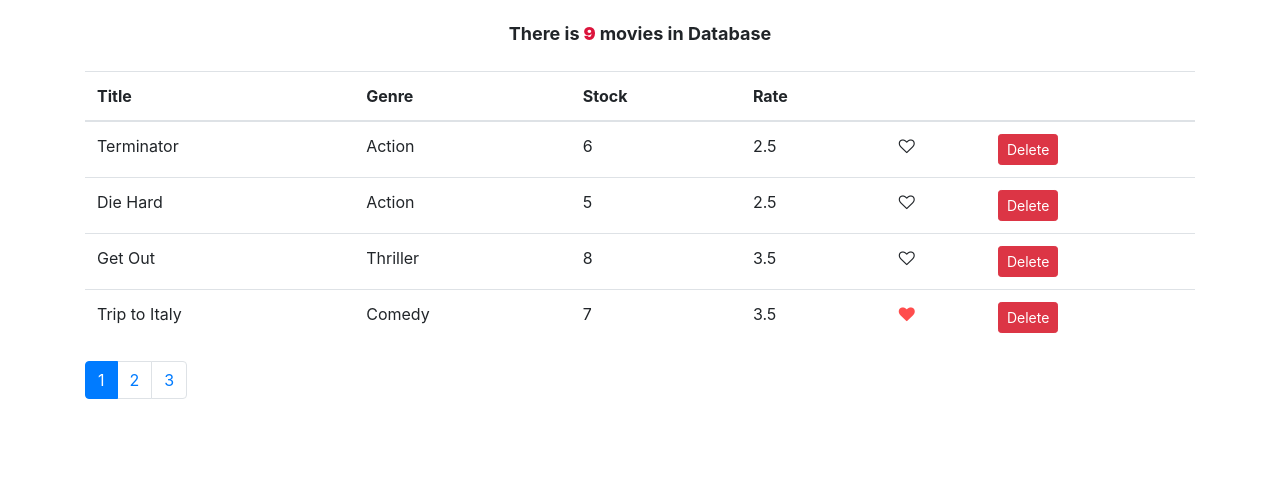
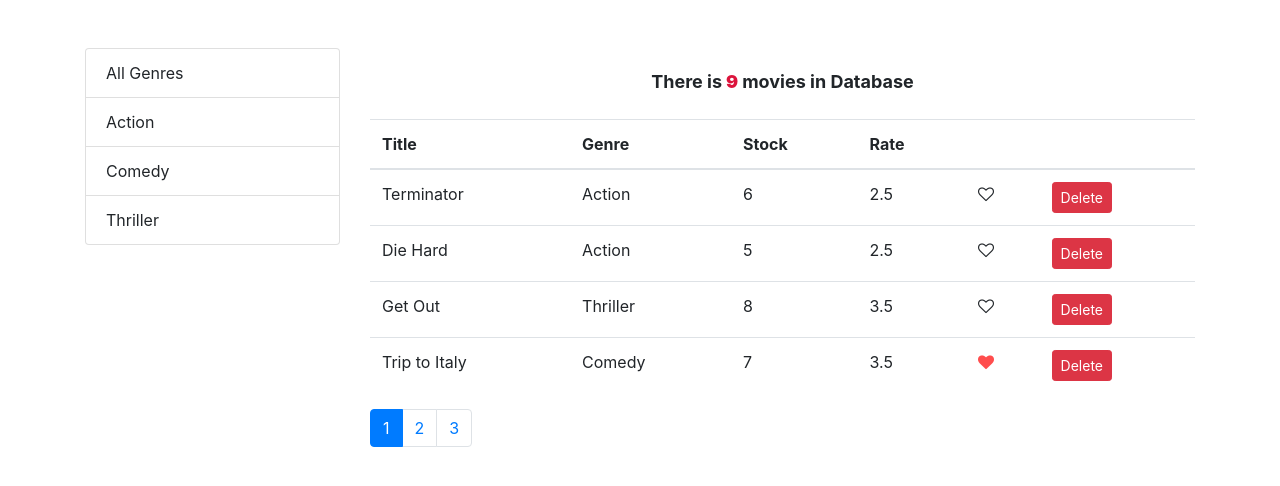
Before and after one commit to Xopper/vidly, a React (Create React App) app: page / in a window 1280 px wide. Shown: the top 486 px of the page. Built offline with nearby package versions, Linux system fonts and the light colour scheme.

Commit message:
add listing by gender

```diff
--- /dev/null
+++ b/src/components/common/listGroup.jsx
@@ -0,0 +1,35 @@
+import React from "react";
+
+const ListGroup = props => {
+	const {
+		items: genres,
+		onItemSelect,
+		textProperty,
+		keyProperty,
+		selectedItem
+	} = props;
+	return (
+		<ul className="list-group">
+			{genres.map((genre, index) => (
+				<li
+					key={genre[keyProperty] ? genre[keyProperty] : index}
+					onClick={() => onItemSelect(genre)}
+					style={{ cursor: "pointer" }}
+					className={
+						"list-group-item " +
+						(genre === selectedItem ? "active" : "")
+					}
+				>
+					{genre[textProperty]}
+				</li>
+			))}
+		</ul>
+	);
+};
+
+ListGroup.defaultProps = {
+	textProperty: "name",
+	keyProperty: "_id"
+};
+
+export default ListGroup;
--- a/src/components/common/pagination.jsx
+++ b/src/components/common/pagination.jsx
@@ -14,6 +14,7 @@ function Pagination(props) {
 				{pagesList.map((page, index) => (
 					<li
 						key={index}
+						style={{ cursor: "pointer" }}
 						className={
 							"page-item " +
 							(currentPage === page ? "active" : "")
--- a/src/components/movies.jsx
+++ b/src/components/movies.jsx
@@ -3,16 +3,27 @@ import Like from "./common/like";
 import { getMovies } from "../services/fakeMovieService";
 import Pagination, { getcurrentPage } from "./common/pagination";
 import { paginate } from "../utils/paginate";
+import { getGenres } from "../services/fakeGenreService";
+import ListGroup from "./common/listGroup";
 
 class Movies extends Component {
 	state = {
-		movies: getMovies(),
+		movies: [],
+		genres: [],
 		tableHead: ["Title", "Genre", "Stock", "Rate", "", ""],
 		pageSize: 4,
 		currentPage: 1
 	};
 
-	handleDelete = (itemsCount, movie) => {
+	componentDidMount() {
+		const genres = [{ name: "All Genres" }, ...getGenres()];
+		this.setState({
+			movies: getMovies(),
+			genres
+		});
+	}
+
+	handleDelete = movie => {
 		this.setState({
 			movies: this.state.movies.filter(elem => {
 				return elem._id !== movie._id;
@@ -45,20 +56,43 @@ class Movies extends Component {
 		this.setState({ currentPage: page });
 	};
 
+	handleItemSelect = genre => {
+		this.setState({
+			selectedItem: genre,
+			currentPage: 1
+		});
+	};
+
 	render() {
 		const { length: count } = this.state.movies;
+
 		const {
 			pageSize,
 			currentPage,
 			tableHead,
-			movies: allMovies
+			movies: allMovies,
+			selectedItem
 		} = this.state;
-		const movies = paginate(allMovies, currentPage, pageSize);
+
+		const filtred =
+			selectedItem && selectedItem._id
+				? allMovies.filter(m => m.genre._id === selectedItem._id)
+				: allMovies;
+
+		const movies = paginate(filtred, currentPage, pageSize);
 
 		if (count !== 0) {
 			return (
-				<>
-					<main className="container">
+				<main className="container mt-5">
+					<div className="row">
+						<div className="col-3">
+							<ListGroup
+								items={this.state.genres}
+								selectedItem={this.state.selectedItem}
+								onItemSelect={this.handleItemSelect}
+							/>
+						</div>
+						<div className="col">
 							<div
 								style={{
 									marginTop: "20px",
@@ -80,9 +114,10 @@ class Movies extends Component {
 										margin: 0
 									}}
 								>
-								{count}
+									{filtred.length}
 								</h5>
-							{count > 1 ? "movies" : "movie"} in Database
+								{filtred.length > 1 ? "movies" : "movie"} in
+								Database
 							</div>
 							<br></br>
 							<table className="table">
@@ -114,7 +149,6 @@ class Movies extends Component {
 												<button
 													onClick={() => {
 														this.handleDelete(
-														movies.length,
 															movie
 														);
 													}}
@@ -128,13 +162,14 @@ class Movies extends Component {
 								</tbody>
 							</table>
 							<Pagination
-							itemsCount={count}
+								itemsCount={filtred.length}
 								pageSize={pageSize}
 								currentPage={currentPage}
 								onPageChange={this.handlePageChange}
 							/>
+						</div>
+					</div>
 				</main>
-				</>
 			);
 		}
 		return (
```
Also changed, not shown: 1 other file (tests, documents, lock files or other folders). Lines whose indentation alone changed are shown as unchanged.
